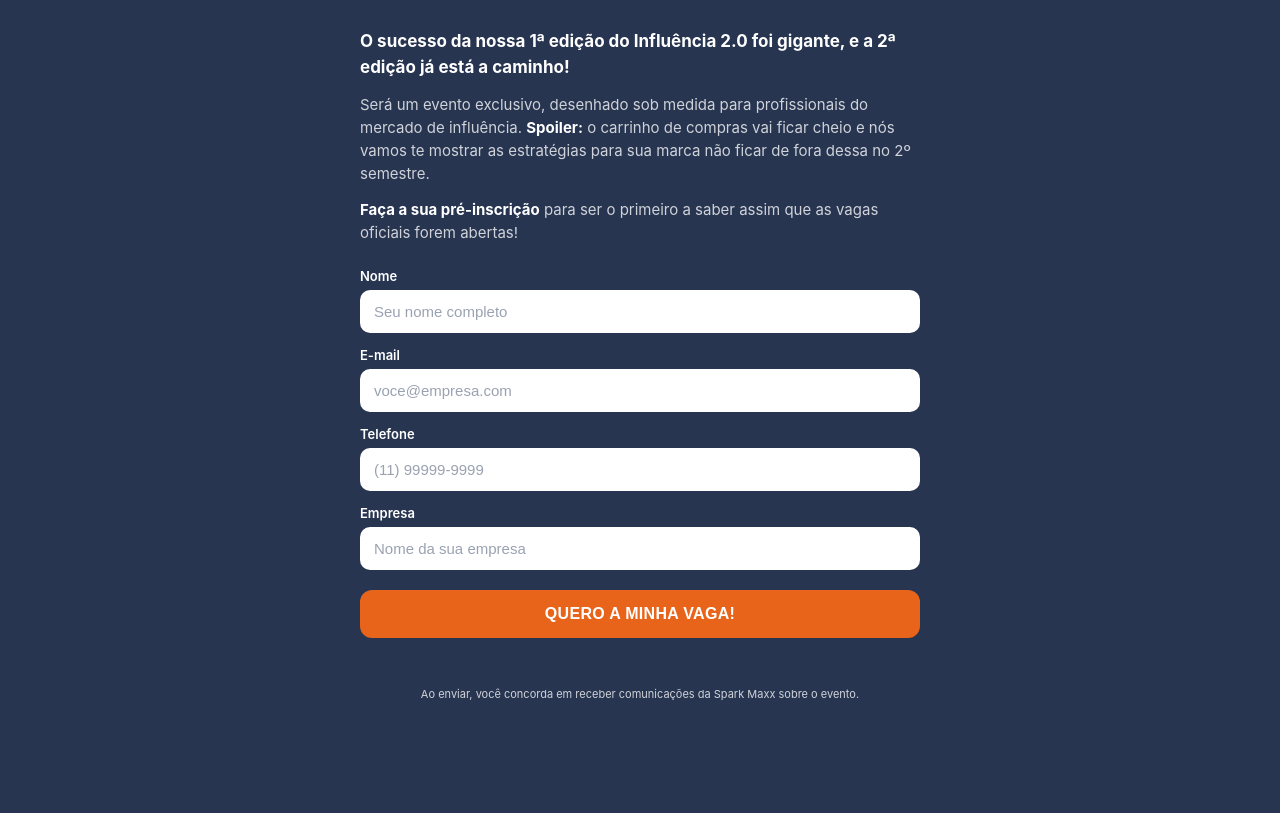
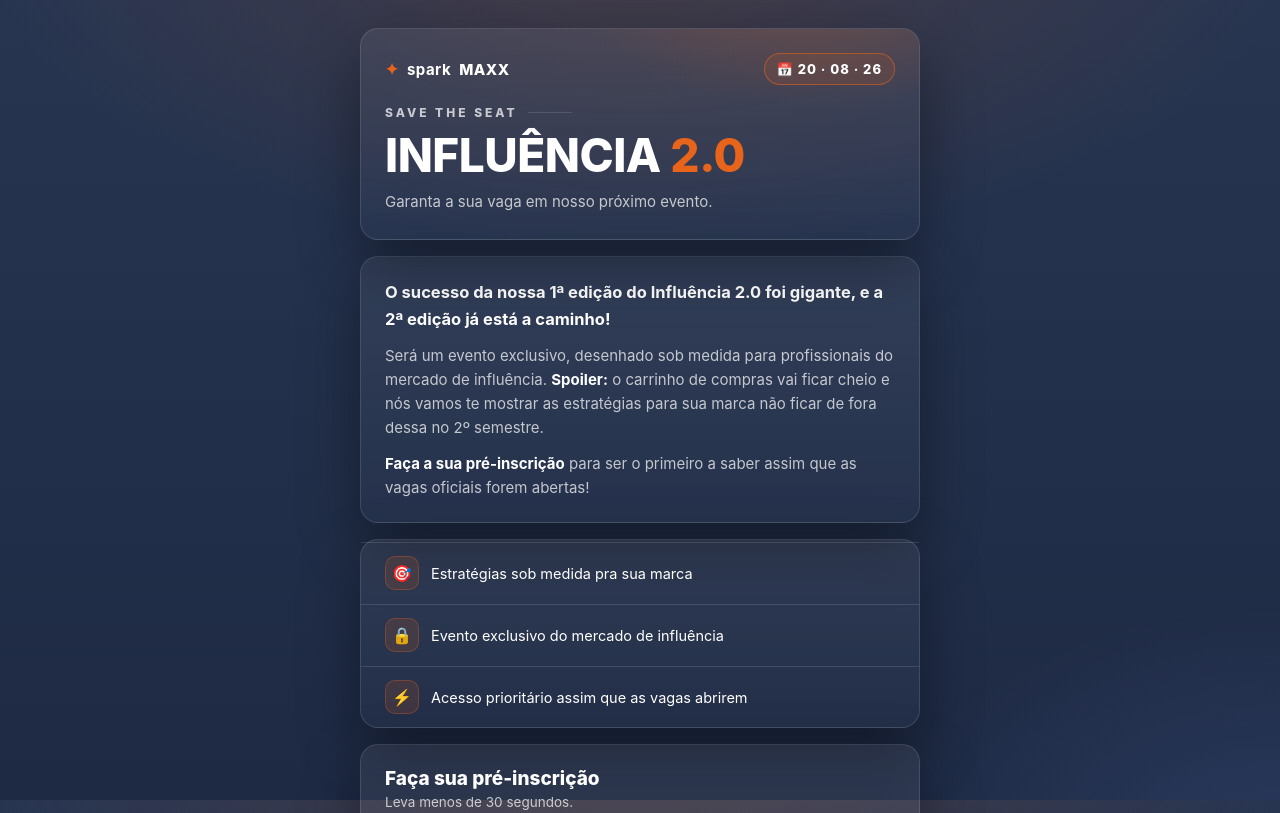
Before and after one commit to Caiogss19/-pre-inscricao-influencia, a plain HTML site: page index.html in a window 1280 px wide. Shown: the top 813 px of the page. Drawn offline with Linux system fonts and the light colour scheme.

Commit message:
feat: redesign da landing (hero, badge de data, perks, card do form) + captura de UTMs
Design mais rico com hero em CSS (Save the Seat / Influência 2.0 / 20.08.26),
lista de benefícios, cards com glow e inputs translúcidos. Form agora captura
utm_source/medium/campaign/content da URL e envia ao n8n (traffic_source/medium/campaign no RD).

Co-Authored-By: Claude Opus 4.8 (1M context) <noreply@anthropic.com>

```diff
--- a/index.html
+++ b/index.html
@@ -3,83 +3,171 @@
 <head>
 <meta charset="UTF-8" />
 <meta name="viewport" content="width=device-width, initial-scale=1.0" />
+<meta name="theme-color" content="#273551" />
 <title>Pré-inscrição · Influência 2.0</title>
 <style>
   :root{
-    --bg:#273551;        /* fundo */
-    --accent:#e8641a;    /* laranja do CTA */
+    --bg:#273551;
+    --bg-2:#1e2a44;
+    --accent:#e8641a;
+    --accent-2:#f2751f;
     --accent-h:#d3560f;
-    --field:#ffffff;
     --text:#ffffff;
-    --muted:rgba(255,255,255,.78);
-    --err:#ffd2c2;
+    --muted:rgba(255,255,255,.72);
+    --line:rgba(255,255,255,.12);
+    --err:#ffcdbb;
   }
   *{box-sizing:border-box}
   html,body{margin:0;padding:0}
   body{
     font-family:-apple-system,BlinkMacSystemFont,"Segoe UI",Roboto,Helvetica,Arial,sans-serif;
-    background:var(--bg);
     color:var(--text);
     -webkit-font-smoothing:antialiased;
     min-height:100vh;
-    display:flex;
-    align-items:flex-start;
-    justify-content:center;
-    padding:28px 16px;
+    padding:28px 16px 40px;
+    background:
+      radial-gradient(1100px 520px at 50% -8%, rgba(232,100,26,.16), transparent 60%),
+      radial-gradient(760px 460px at 100% 108%, rgba(96,130,214,.18), transparent 55%),
+      linear-gradient(180deg, var(--bg), var(--bg-2));
+    background-attachment:fixed;
   }
-  .wrap{width:100%;max-width:560px;margin:0 auto}
-  .hero{
-    width:100%;height:auto;display:block;border-radius:12px;margin-bottom:22px;
+  .wrap{width:100%;max-width:560px;margin:0 auto;display:flex;flex-direction:column;gap:16px}
+
+  /* ---- HERO ---- */
+  .hero-img{width:100%;height:auto;display:block;border-radius:16px}
+  .card{
+    background:linear-gradient(180deg, rgba(255,255,255,.065), rgba(255,255,255,.02));
+    border:1px solid var(--line);
+    border-radius:18px;
+    box-shadow:0 22px 60px rgba(0,0,0,.38);
   }
-  .copy{margin-bottom:24px;line-height:1.55}
-  .copy p{margin:0 0 12px;font-size:15px;color:var(--muted)}
+  .hero{padding:24px 24px 26px;position:relative;overflow:hidden}
+  .hero::before{
+    content:"";position:absolute;inset:0;pointer-events:none;
+    background:radial-gradient(420px 200px at 82% -20%, rgba(232,100,26,.22), transparent 60%);
+  }
+  .brand{display:flex;align-items:center;justify-content:space-between;gap:12px;position:relative}
+  .logo{display:flex;align-items:center;gap:8px;font-weight:700;letter-spacing:.5px;font-size:15px}
+  .logo .star{color:var(--accent);font-size:16px}
+  .logo b{font-weight:800}
+  .datepill{
+    display:inline-flex;align-items:center;gap:6px;padding:7px 12px;border-radius:999px;
+    border:1px solid rgba(232,100,26,.55);background:rgba(232,100,26,.12);
+    font-size:13px;font-weight:800;letter-spacing:1px;white-space:nowrap;
+  }
+  .tag{
+    position:relative;display:inline-flex;align-items:center;gap:10px;margin:20px 0 12px;
+    font-size:12px;font-weight:800;letter-spacing:3px;color:var(--muted);text-transform:uppercase;
+  }
+  .tag::after{content:"";height:1px;width:44px;background:var(--line)}
+  .hero h1{
+    position:relative;margin:0;font-weight:800;line-height:1.02;letter-spacing:-.5px;
+    font-size:clamp(32px,9vw,46px);
+  }
+  .hero h1 .v{color:var(--accent);}
+  .kicker{position:relative;margin:12px 0 0;color:var(--muted);font-size:15px;line-height:1.5}
+
+  /* ---- COPY ---- */
+  .copy{padding:22px 24px}
+  .copy p{margin:0 0 12px;font-size:15px;line-height:1.6;color:var(--muted)}
   .copy p:last-child{margin-bottom:0}
-  .copy .lead{font-size:17px;font-weight:700;color:var(--text)}
+  .copy .lead{font-size:16.5px;font-weight:700;color:var(--text)}
   .copy strong{color:var(--text)}
-  .field{margin-bottom:14px}
-  .field label{display:block;font-size:13px;font-weight:600;margin-bottom:6px}
+
+  /* ---- PERKS ---- */
+  .perks{list-style:none;margin:2px 0 0;padding:0;display:flex;flex-direction:column;gap:1px}
+  .perks li{
+    display:flex;align-items:center;gap:12px;padding:13px 24px;
+    border-top:1px solid var(--line);font-size:14.5px;color:var(--text)
+  }
+  .perks .ic{
+    flex:none;width:34px;height:34px;border-radius:10px;display:flex;align-items:center;justify-content:center;
+    background:rgba(232,100,26,.14);border:1px solid rgba(232,100,26,.3);font-size:16px
+  }
+
+  /* ---- FORM ---- */
+  .formcard{padding:22px 24px 24px}
+  .formcard h2{margin:0 0 4px;font-size:19px;font-weight:800}
+  .formcard .sub{margin:0 0 18px;font-size:13.5px;color:var(--muted)}
+  .field{margin-bottom:13px}
+  .field label{display:block;font-size:12.5px;font-weight:600;margin-bottom:6px;color:var(--muted)}
   .field input{
-    width:100%;padding:13px 14px;border:0;border-radius:10px;
-    background:var(--field);color:#1f2633;font-size:15px;outline:none;
+    width:100%;padding:13px 14px;border:1px solid var(--line);border-radius:11px;
+    background:rgba(255,255,255,.05);color:#fff;font-size:15px;outline:none;
+    transition:border-color .15s ease, box-shadow .15s ease, background .15s ease;
   }
-  .field input::placeholder{color:#9aa2b1}
-  .field input:focus{box-shadow:0 0 0 3px rgba(232,100,26,.45)}
+  .field input::placeholder{color:rgba(255,255,255,.38)}
+  .field input:focus{border-color:var(--accent);background:rgba(255,255,255,.08);box-shadow:0 0 0 3px rgba(232,100,26,.22)}
   .hp{position:absolute;left:-9999px;width:1px;height:1px;overflow:hidden}
   button{
-    width:100%;margin-top:6px;padding:15px 18px;border:0;border-radius:12px;
-    background:var(--accent);color:#fff;font-size:16px;font-weight:800;
-    letter-spacing:.3px;text-transform:uppercase;cursor:pointer;
-    transition:background .15s ease,transform .05s ease;
+    width:100%;margin-top:8px;padding:16px 18px;border:0;border-radius:13px;
+    background:linear-gradient(180deg,var(--accent-2),var(--accent));color:#fff;
+    font-size:16px;font-weight:800;letter-spacing:.4px;text-transform:uppercase;cursor:pointer;
+    box-shadow:0 12px 26px rgba(232,100,26,.34);
+    transition:transform .05s ease, box-shadow .15s ease, filter .15s ease;
   }
-  button:hover{background:var(--accent-h)}
+  button:hover{filter:brightness(1.05);box-shadow:0 16px 32px rgba(232,100,26,.42)}
   button:active{transform:translateY(1px)}
-  button:disabled{opacity:.65;cursor:not-allowed}
-  .msg{margin-top:14px;font-size:14px;text-align:center;min-height:20px}
+  button:disabled{opacity:.65;cursor:not-allowed;box-shadow:none}
+  .msg{margin-top:13px;font-size:14px;text-align:center;min-height:20px}
   .msg.error{color:var(--err)}
   .legal{margin-top:14px;font-size:11px;color:var(--muted);text-align:center;line-height:1.5}
-  /* estado de sucesso */
-  .done{text-align:center;padding:12px 4px}
+
+  /* ---- SUCESSO ---- */
+  .done{text-align:center;padding:34px 24px 40px}
   .done .check{
-    width:56px;height:56px;border-radius:50%;background:var(--accent);
-    display:flex;align-items:center;justify-content:center;margin:0 auto 14px;
-    font-size:28px;color:#fff;
+    width:60px;height:60px;border-radius:50%;
+    background:linear-gradient(180deg,var(--accent-2),var(--accent));
+    display:flex;align-items:center;justify-content:center;margin:0 auto 16px;
+    font-size:30px;color:#fff;box-shadow:0 12px 26px rgba(232,100,26,.4)
   }
-  .done h2{margin:0 0 6px;font-size:20px;font-weight:800}
-  .done p{margin:0;color:var(--muted);font-size:14px}
+  .done h2{margin:0 0 6px;font-size:21px;font-weight:800}
+  .done p{margin:0 auto;max-width:340px;color:var(--muted);font-size:14.5px;line-height:1.55}
+
+  .foot{text-align:center;font-size:12px;color:rgba(255,255,255,.5);padding-top:2px}
+  .foot .star{color:var(--accent)}
   .hidden{display:none}
 </style>
 </head>
 <body>
   <div class="wrap">
-    <img class="hero" src="header.png" alt="Influência 2.0 · Save the Seat · 20.08.26" onerror="this.style.display='none'" />
 
-    <div class="copy">
+    <!-- Banner opcional: se você adicionar header.png/jpg no repo, ele aparece no topo -->
+    <img class="hero-img" src="header.png" alt="Influência 2.0 · Save the Seat · 20.08.26" onerror="this.remove()" />
+
+    <!-- HERO (CSS) -->
+    <section class="card hero">
+      <div class="brand">
+        <span class="logo"><span class="star">✦</span> spark <b>MAXX</b></span>
+        <span class="datepill">📅 20 · 08 · 26</span>
+      </div>
+      <div class="tag">Save the seat</div>
+      <h1>INFLUÊNCIA <span class="v">2.0</span></h1>
+      <p class="kicker">Garanta a sua vaga em nosso próximo evento.</p>
+    </section>
+
+    <!-- COPY -->
+    <section class="card copy">
       <p class="lead">O sucesso da nossa 1ª edição do Influência 2.0 foi gigante, e a 2ª edição já está a caminho!</p>
       <p>Será um evento exclusivo, desenhado sob medida para profissionais do mercado de influência. <strong>Spoiler:</strong> o carrinho de compras vai ficar cheio e nós vamos te mostrar as estratégias para sua marca não ficar de fora dessa no 2º semestre.</p>
       <p><strong>Faça a sua pré-inscrição</strong> para ser o primeiro a saber assim que as vagas oficiais forem abertas!</p>
-    </div>
+    </section>
 
+    <!-- PERKS -->
+    <section class="card">
+      <ul class="perks">
+        <li><span class="ic">🎯</span> Estratégias sob medida pra sua marca</li>
+        <li><span class="ic">🔒</span> Evento exclusivo do mercado de influência</li>
+        <li><span class="ic">⚡</span> Acesso prioritário assim que as vagas abrirem</li>
+      </ul>
+    </section>
+
+    <!-- FORM -->
+    <section class="card formcard" id="formcard">
       <form id="form" novalidate>
+        <h2>Faça sua pré-inscrição</h2>
+        <p class="sub">Leva menos de 30 segundos.</p>
+
         <div class="field">
           <label for="nome">Nome</label>
           <input id="nome" name="nome" type="text" autocomplete="name" placeholder="Seu nome completo" required />
@@ -112,15 +200,19 @@
         <h2>Pré-inscrição confirmada!</h2>
         <p>Você está na lista. Assim que as vagas abrirem, avisamos você em primeira mão.</p>
       </div>
+    </section>
+
+    <div class="foot"><span class="star">✦</span> spark MAXX · Influência 2.0</div>
   </div>
 
 <script>
   // ==== CONFIG: URL de produção do webhook n8n ====
   var WEBHOOK_URL = "https://growthsparkmaxx.app.n8n.cloud/webhook/pre-inscricao-influencia";
 
-  // origem lida da URL (ex.: ?origem=news-maxxnews); default Maxxnews
   var params = new URLSearchParams(location.search);
-  var ORIGEM = (params.get("origem") || params.get("utm_source") || "Maxxnews").trim();
+  function p(k){ return (params.get(k) || "").trim(); }
+  // origem: ?origem= tem prioridade; senão utm_source; senão default
+  var ORIGEM = p("origem") || p("utm_source") || "Maxxnews";
 
   var form = document.getElementById("form");
   var msg = document.getElementById("msg");
@@ -153,6 +245,10 @@
       telefone: tel.value.trim(),
       empresa: document.getElementById("empresa").value.trim(),
       origem: ORIGEM,
+      utm_source: p("utm_source"),
+      utm_medium: p("utm_medium"),
+      utm_campaign: p("utm_campaign"),
+      utm_content: p("utm_content"),
       pagina: (document.referrer || location.href)
     };
 
@@ -176,6 +272,7 @@
   function showDone(){
     form.classList.add("hidden");
     document.getElementById("done").classList.remove("hidden");
+    document.getElementById("formcard").scrollIntoView({behavior:"smooth", block:"center"});
   }
 </script>
 </body>
```
Lines whose indentation alone changed are shown as unchanged.
